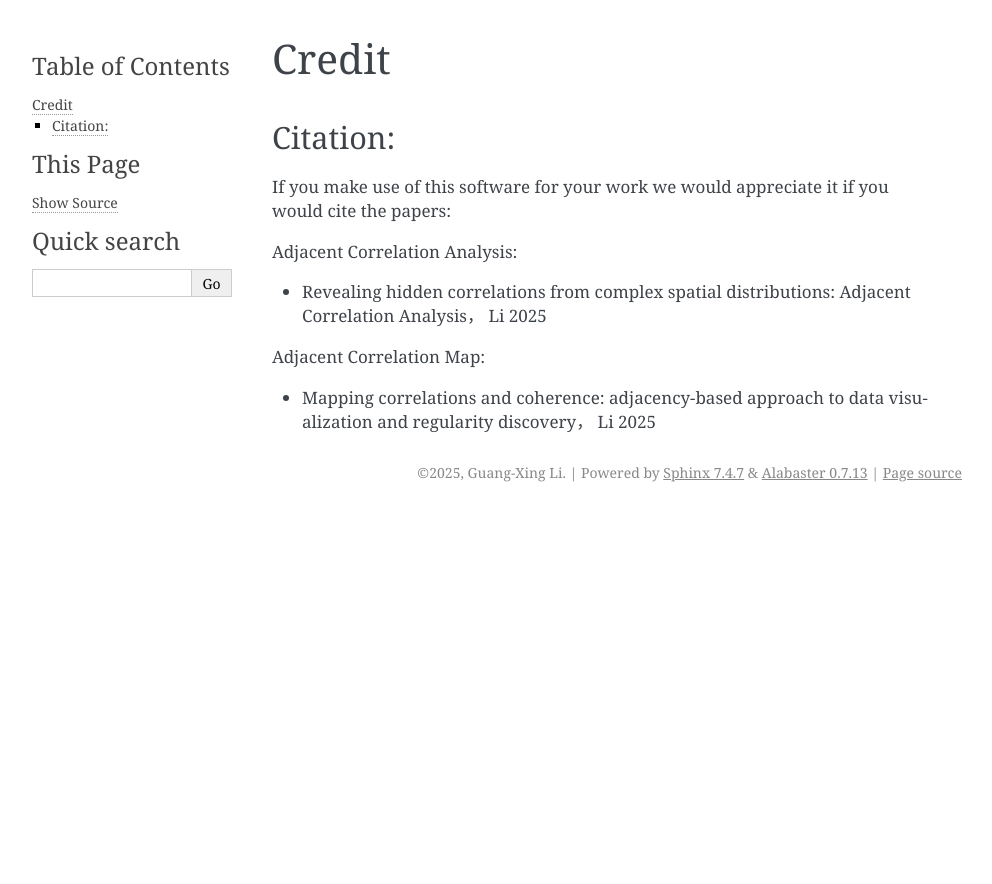
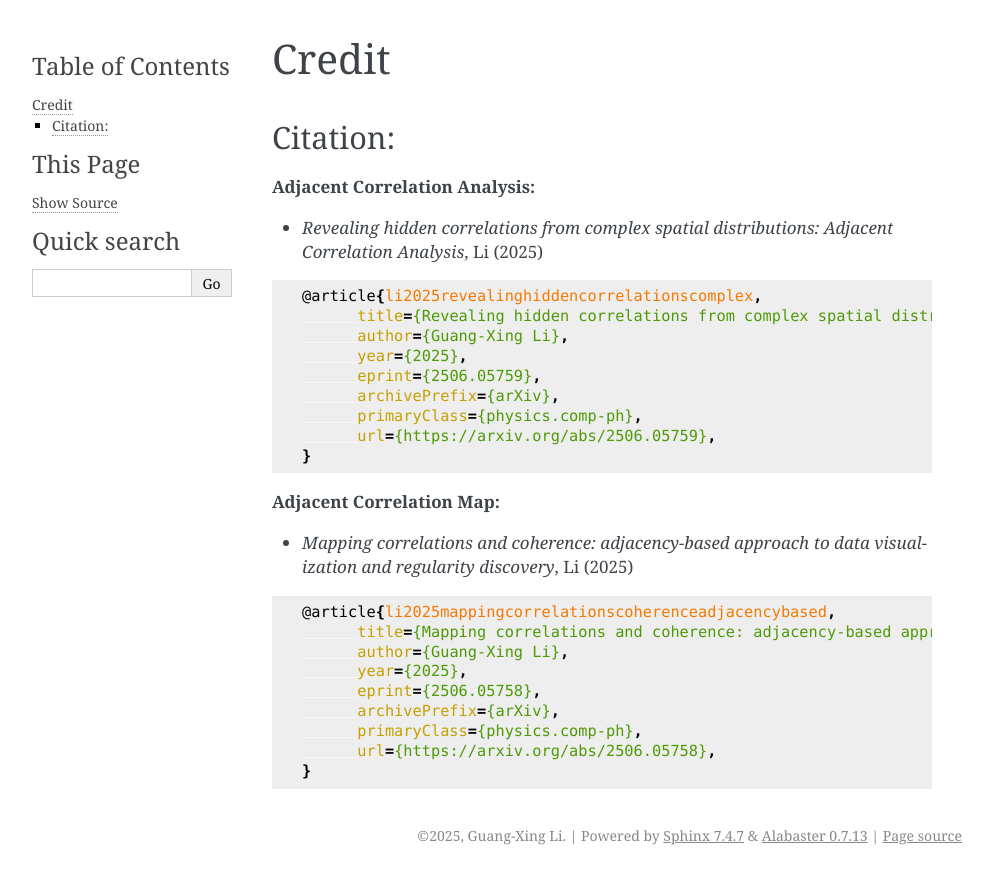
Before and after one commit to gxli/Adjacent-Correlation-Analysis, a Sphinx documentation site: the page built from docs/credit.rst, in a window 1280 px wide. Shown: the top 884 px of the page, without its empty margins (148-1140 px from the left). Built offline with Sphinx 7.4.7, drawn with Linux system fonts in a browser that asks for light colours.

Commit message:
updated docs

```diff
--- a/docs/credit.rst
+++ b/docs/credit.rst
@@ -3,13 +3,37 @@ Credit
 
 Citation:
 --------
-If you make use of this software for your work we would appreciate it if you would cite the papers:
+**Adjacent Correlation Analysis:**
 
-Adjacent Correlation Analysis:
+* *Revealing hidden correlations from complex spatial distributions: Adjacent Correlation Analysis*, Li (2025)
 
-- Revealing hidden correlations from complex spatial distributions: Adjacent Correlation Analysis， Li 2025
+.. code:: bibtex
+
+   @article{li2025revealinghiddencorrelationscomplex,
+         title={Revealing hidden correlations from complex spatial distributions: Adjacent Correlation Analysis},
+         author={Guang-Xing Li},
+         year={2025},
+         eprint={2506.05759},
+         archivePrefix={arXiv},
+         primaryClass={physics.comp-ph},
+         url={https://arxiv.org/abs/2506.05759},
+   }
 
 
-Adjacent Correlation Map:
+**Adjacent Correlation Map:**
 
-- Mapping correlations and coherence: adjacency-based approach to data visualization and regularity discovery， Li 2025
+* *Mapping correlations and coherence: adjacency-based approach to data visualization and regularity discovery*, Li (2025)
+
+
+.. code:: bibtex
+
+
+   @article{li2025mappingcorrelationscoherenceadjacencybased,
+         title={Mapping correlations and coherence: adjacency-based approach to data visualization and regularity discovery},
+         author={Guang-Xing Li},
+         year={2025},
+         eprint={2506.05758},
+         archivePrefix={arXiv},
+         primaryClass={physics.comp-ph},
+         url={https://arxiv.org/abs/2506.05758},
+   }
```
Also changed, not shown: 8 other files.
